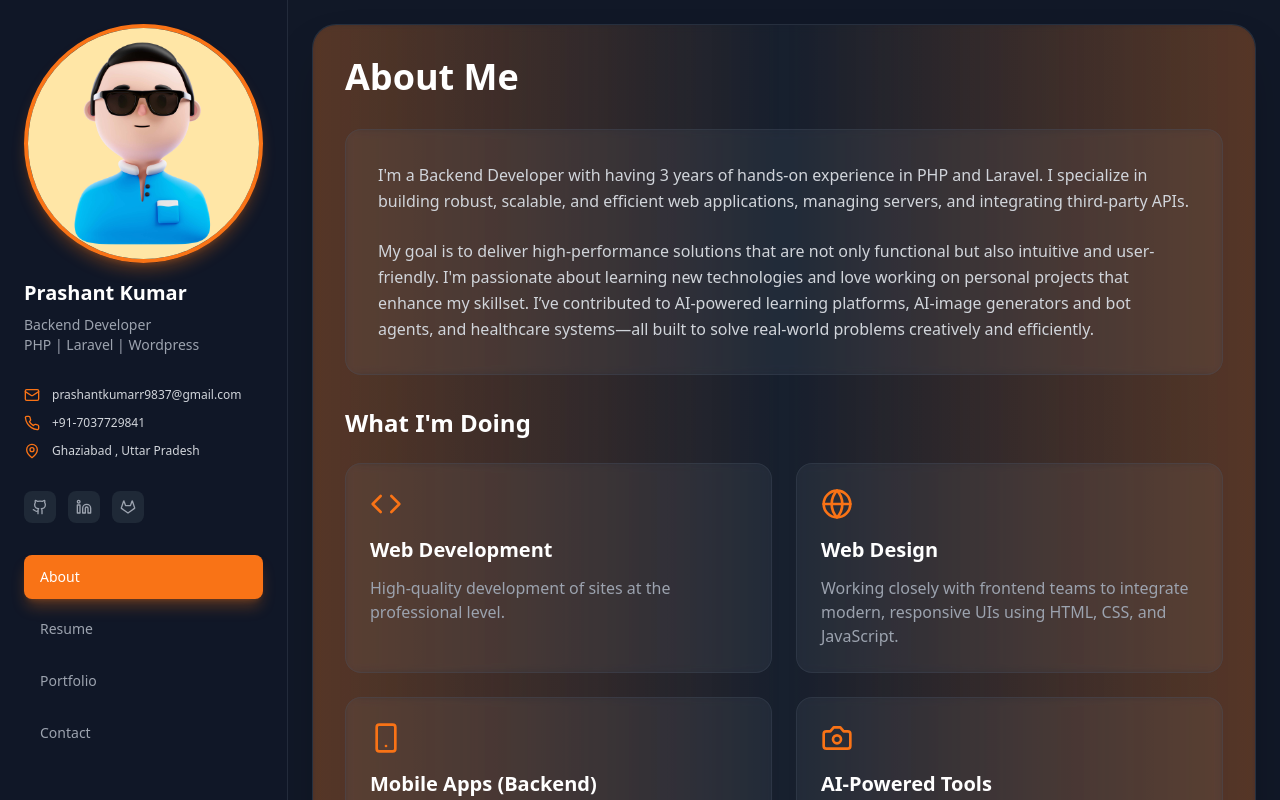
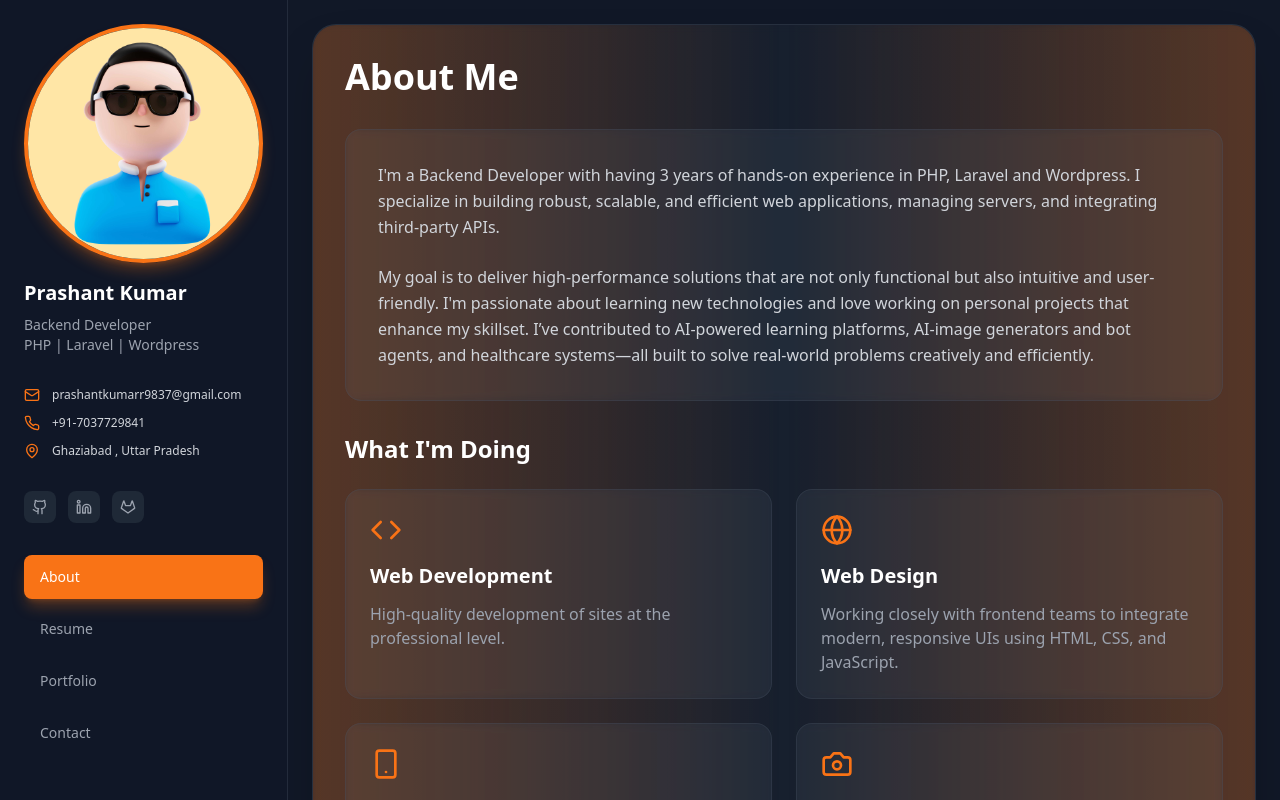
Before and after one commit to Prashant-kumar070/my-portfolio, a React (Vite) app in the folder project/: page / in a window 1280 px wide. Shown: the top 800 px of the page. Built offline with nearby package versions, Linux system fonts and the light colour scheme.

Commit message:
content changes

```diff
--- a/project/src/components/About.tsx
+++ b/project/src/components/About.tsx
@@ -37,7 +37,7 @@ const About: React.FC = () => {
         <h2 className="text-4xl font-bold text-white mb-8">About Me</h2>
         <div className="bg-gray-700/30 backdrop-blur-sm p-8 rounded-2xl border border-gray-600/30">
           <p className="text-gray-300 leading-relaxed mb-6">
-          I'm a Backend Developer with having 3 years of hands-on experience in PHP and Laravel.
+          I'm a Backend Developer with having 3 years of hands-on experience in PHP, Laravel and Wordpress.
            I specialize in building robust, scalable, and efficient web applications, managing servers, and integrating third-party APIs.
           </p>
           <p className="text-gray-300 leading-relaxed">
```
